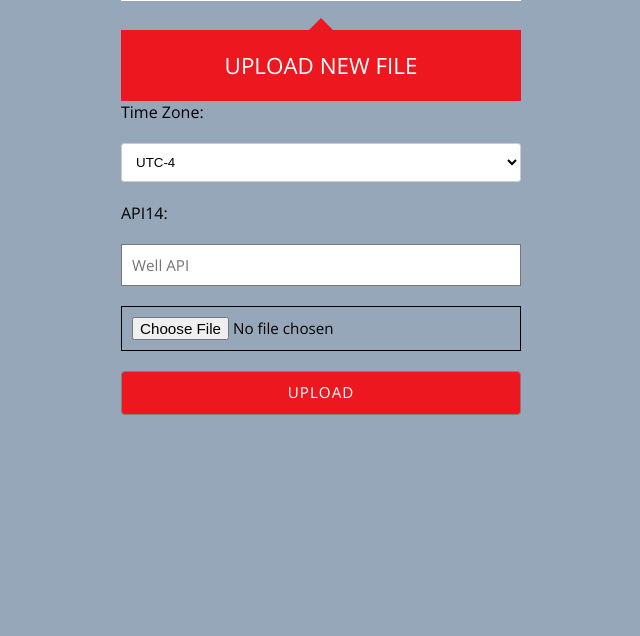
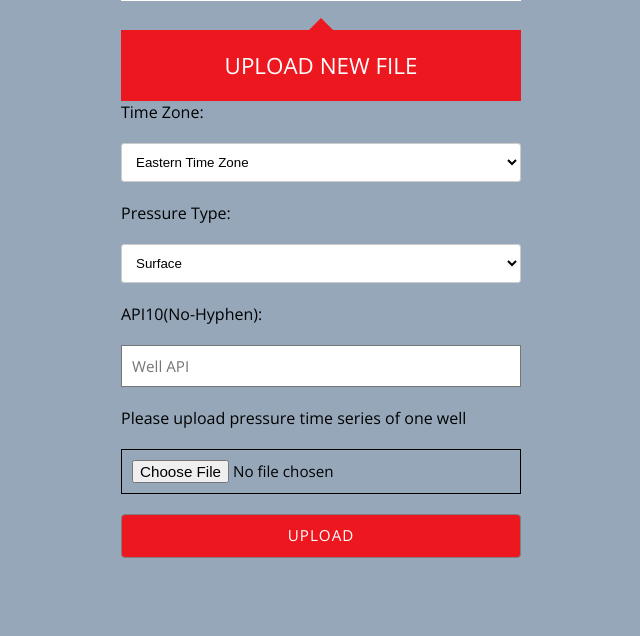
Before and after one commit to yijieshen1516/uploadfile, a Flask app: page /upload in a window 1280 px wide. Shown: the part 272-908 px from the top of the page, without its empty margins (319-959 px from the left). Before the commit the page ends 687 px from the top, so only its background shows below. Run offline with Flask 2, Linux system fonts and the light colour scheme.

Commit message:
change some UI

```diff
--- a/app.py
+++ b/app.py
@@ -28,7 +28,7 @@ def login():
     return render_template('login.html', error=error)
 
 
-ALLOWED_EXTENSIONS = {'pdf', 'png', 'csv'}
+ALLOWED_EXTENSIONS = {'txt', 'csv'}
 
 
 def allowed_file(filename):
@@ -36,12 +36,12 @@ def allowed_file(filename):
 
 
 def allowed_api(api):
-    return len(api) == 14 and api.isdigit()
+    return len(api) == 10 and api.isdigit()
 
 
-def append_filename(filename, api, timezone):
+def append_filename(filename, api, timezone, pressuretype):
     parts = filename.split('.')
-    return "".join(parts[:-1]) + '_' + api + '_' + timezone + '.' + parts[-1]
+    return "".join(parts[:-1]) + '_' + api + '_' + pressuretype + '_' + timezone + '.' + parts[-1]
 
 
 # upload file route
@@ -52,11 +52,12 @@ def upload():
         file = request.files['file']
         api = request.form['wellAPI']
         timezone = request.form['timezone']
+        pressuretype = request.form['pressuretype']
         if file.filename == '':
             error = 'No selected file'
         if file and allowed_file(file.filename) and allowed_api(api):
             filename = secure_filename(file.filename)
-            filename = append_filename(filename, api, timezone)
+            filename = append_filename(filename, api, timezone, pressuretype)
             try:
                 blob_service.create_blob_from_stream(app.config['CONTAINER'], filename, file)
                 error = 'file successfully saved in azure blob storage'
@@ -64,9 +65,9 @@ def upload():
                 error = 'Exception=' + Exception
             return render_template('upload.html', error=error)
         elif not allowed_file(file.filename):
-            error = 'Please select a file and allowed file is txt, csv and png'
+            error = 'Please select a file and allowed file is txt and csv'
         elif not allowed_api(api):
-            error = 'Please enter an API number and allowed API length is 14'
+            error = 'Please enter an API number and allowed API length is 10'
     return render_template('upload.html', error=error)
 
 
--- a/templates/upload.html
+++ b/templates/upload.html
@@ -15,16 +15,20 @@
     <form method="post" enctype="multipart/form-data">
 
         <p>Time Zone: <select name = "timezone" class="dropdown">
-            <option value = "UTC-4"> UTC-4 </option>
-            <option value = "UTC-5"> UTC-5 </option>
-            <option value = "UTC-6"> UTC-6 </option>
-            <option value = "UTC-7"> UTC-7 </option>
-            <option value = "UTC-8"> UTC-8 </option>
-            <option value = "UTC-10"> UTC-10 </option>
-            </select></p>
-            <p>API14: <input type="text" placeholder="Well API" name="wellAPI" value="{{ request.form.wellAPI }}"></p>
-            <input type="file" name="file"/>
-            <input type="submit" value = "Upload" class="button" />
+            <option value = "EasternTimeZone"> Eastern Time Zone </option>
+            <option value = "CentralTimeZone"> Central Time Zone </option>
+            <option value = "MountainTimeZone"> Mountain Time Zone </option>
+            <option value = "PacificTimeZone"> Pacific Time Zone </option>
+            <option value = "HawaiiTimeZone"> Hawaii Time Zone </option>
+        </select></p>
+        <p>Pressure Type: <select name = "pressuretype" class="dropdown">
+            <option value = "Surface"> Surface </option>
+            <option value = "BottomHole"> BottomHole </option>
+        </select></p>
+        <p>API10(No-Hyphen): <input type="text" placeholder="Well API" name="wellAPI" value="{{ request.form.wellAPI }}"></p>
+        <p>Please upload pressure time series of one well</p>
+        <input type="file" name="file"/>
+        <input type="submit" value = "Upload" class="button" />
     </form>
 
       {% if error %}
```
